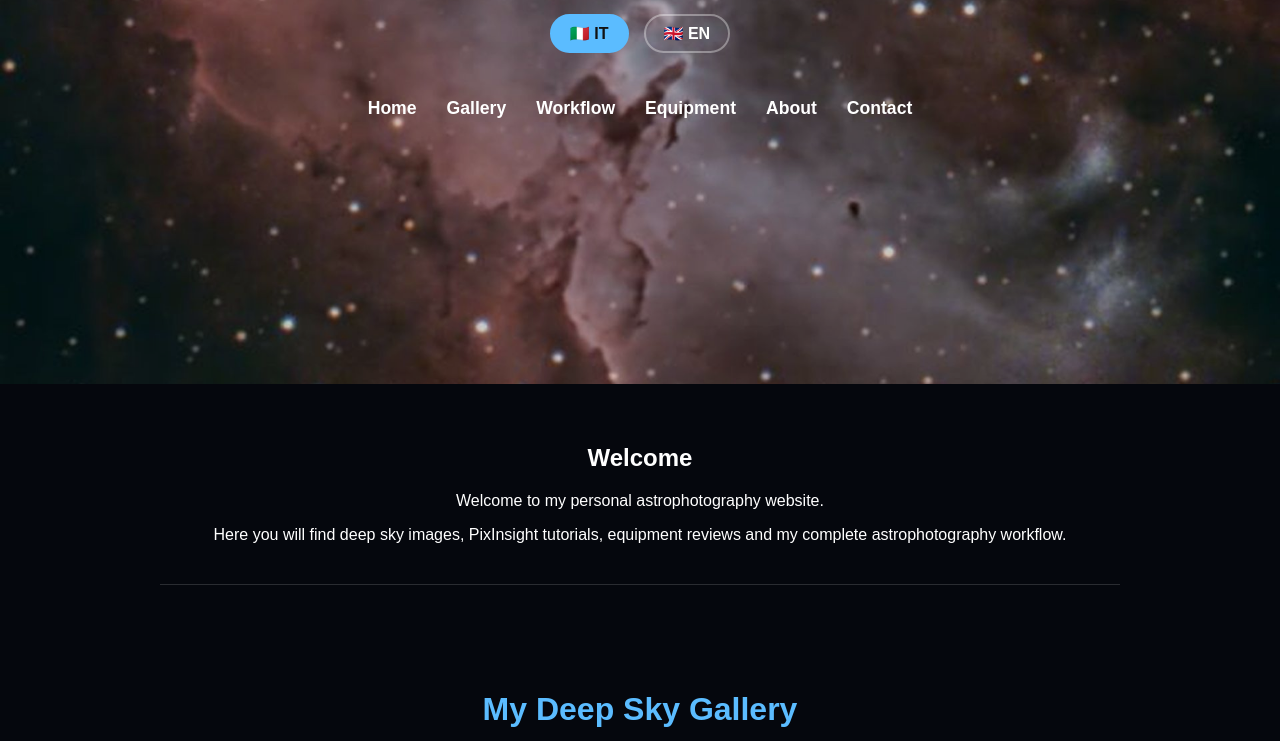
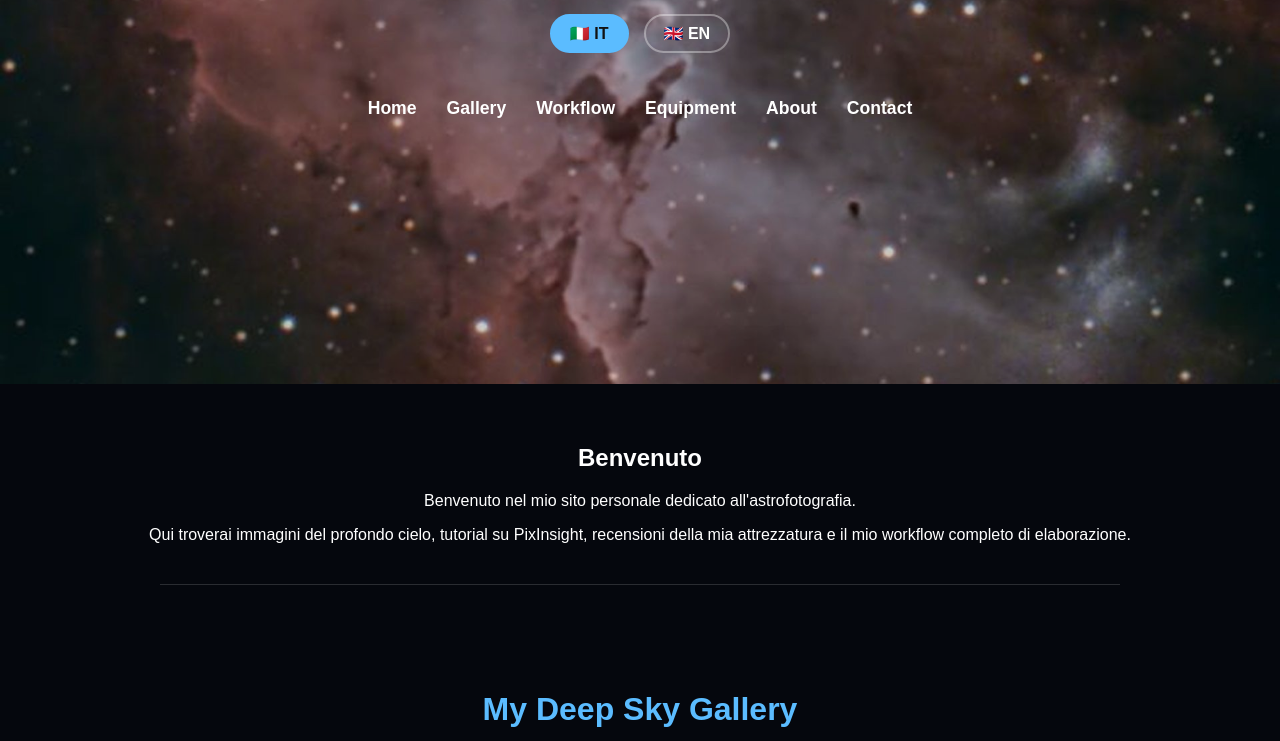
Before and after one commit to mariopapotti/mariopapotti.github.io, a plain HTML site: page index.html in a window 1280 px wide. Shown: the part 416-1157 px from the top of the page. Drawn offline with Linux system fonts and the light colour scheme.

Commit message:
Creato le class it ed en

```diff
--- a/index.html
+++ b/index.html
@@ -43,14 +43,24 @@
 
 <main>
 
-    <h2>Welcome</h2>
+   <h2 class="lang-it">Benvenuto</h2>
+    <h2 class="lang-en">Welcome</h2>
 
-    <p>
+    <p class="lang-it">
+        Benvenuto nel mio sito personale dedicato all'astrofotografia.
+    </p>
+
+    <p class="lang-en">
         Welcome to my personal astrophotography website.
     </p>
 
-    <p>
-        Here you will find deep sky images, PixInsight tutorials,
+    <p class="lang-it">
+        Qui troverai immagini del profondo cielo, tutorial su PixInsight,
+        recensioni della mia attrezzatura e il mio workflow completo di elaborazione.
+    </p>
+
+    <p class="lang-en">
+        Here you will find deep-sky images, PixInsight tutorials,
         equipment reviews and my complete astrophotography workflow.
     </p>
 
```
